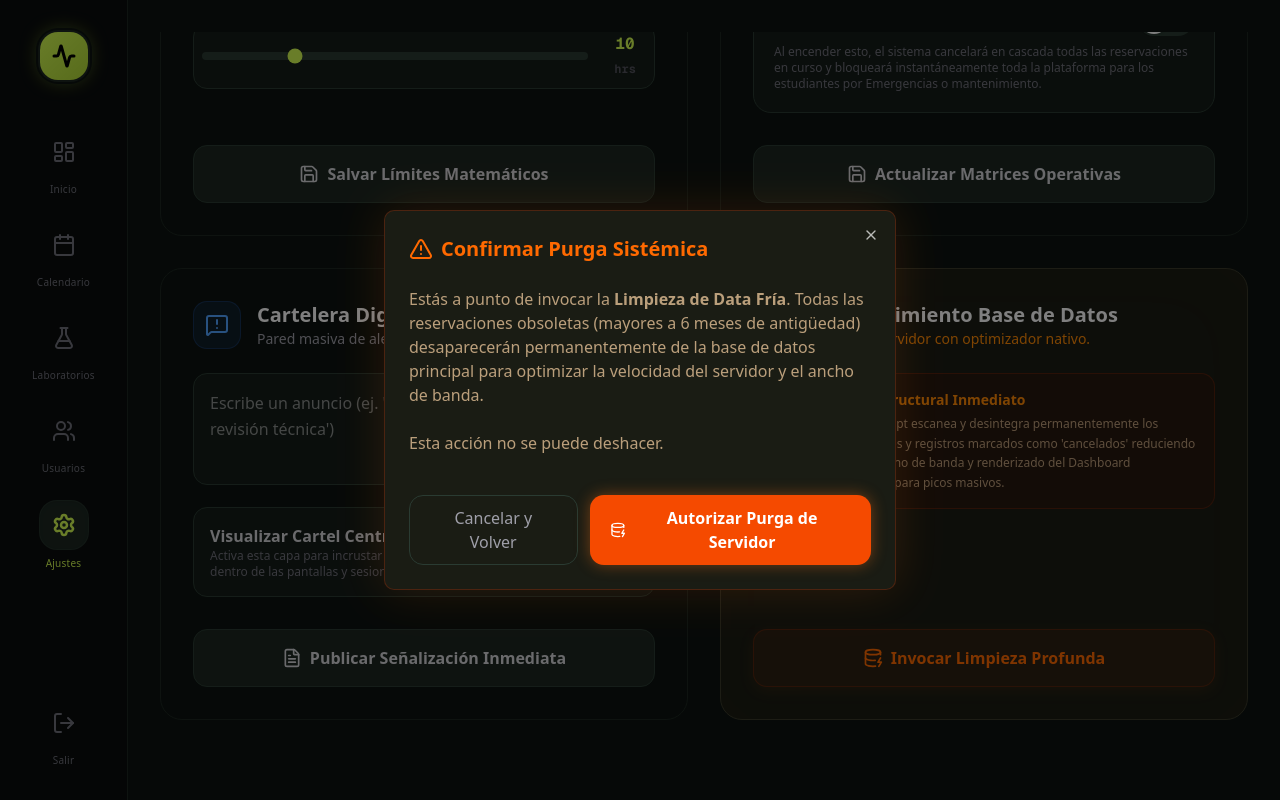
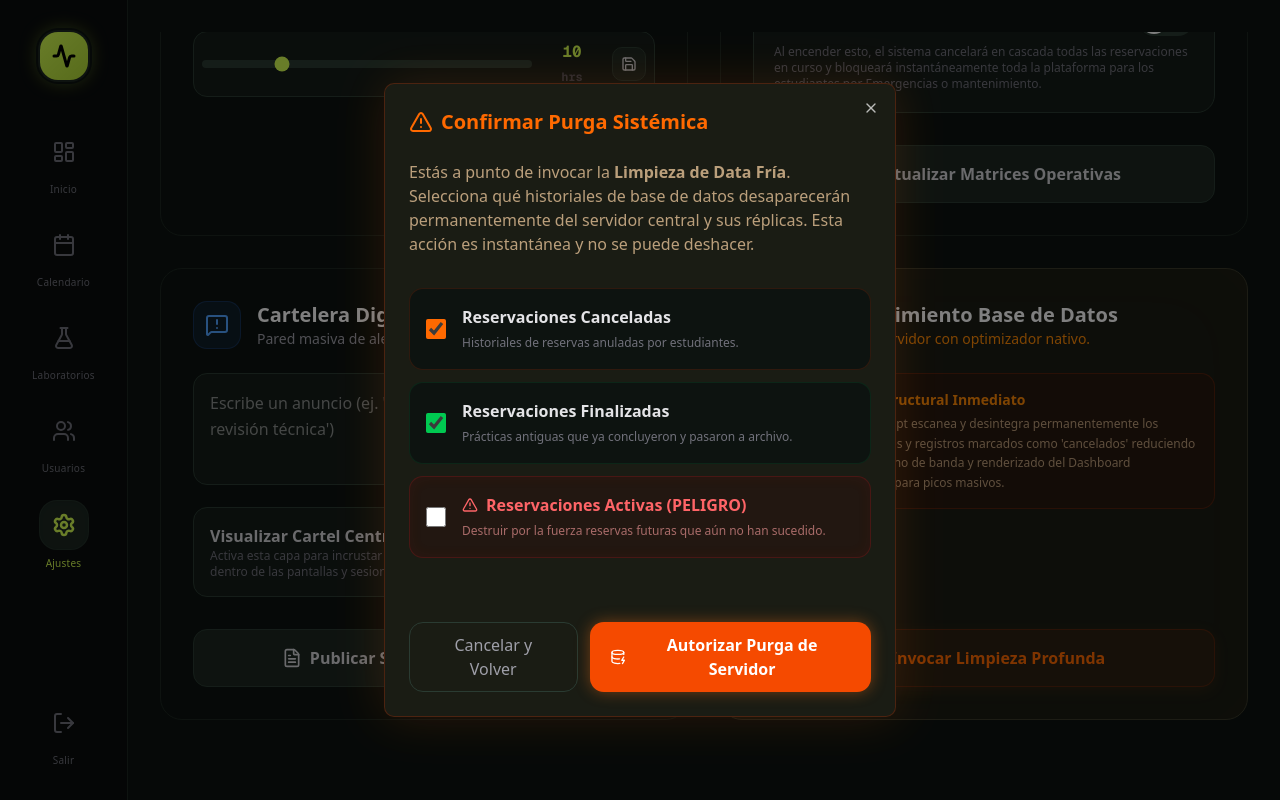
Before and after one commit to Dennis290699/Sistema-Reservas, a Next.js app in the folder frontend-admin-dashboard-lab-uce/: page /dashboard/ajustes in a window 1280 px wide. Both pictures are taken after a click on the button "Invocar Limpieza Profunda". Built offline with nearby package versions, Linux system fonts and the light colour scheme; no server answers.

Commit message:
feat(settings): decouple math limits & upgrade purge engine with state checkboxes

```diff
--- a/frontend-admin-dashboard-lab-uce/src/app/dashboard/ajustes/page.tsx
+++ b/frontend-admin-dashboard-lab-uce/src/app/dashboard/ajustes/page.tsx
@@ -16,8 +16,13 @@ export default function AjustesGlobalesPage() {
     const [opsPolicies, setOpsPolicies] = useState({ opening_time: "07:00", closing_time: "21:00", emergency_lockdown: false });
     const [banners, setBanners] = useState({ global_message: "", is_active: false });
 
-    // Modals
+    // Modals & Purge
     const [isPurgeModalOpen, setIsPurgeModalOpen] = useState(false);
+    const [purgeOptions, setPurgeOptions] = useState({
+        cancelada: true,
+        finalizada: true,
+        activa: false
+    });
 
     const fetchConfig = async () => {
         try {
@@ -58,10 +63,20 @@ export default function AjustesGlobalesPage() {
     };
 
     const executePurge = async () => {
+        const targetStatuses = [];
+        if (purgeOptions.cancelada) targetStatuses.push('cancelada');
+        if (purgeOptions.finalizada) targetStatuses.push('finalizada');
+        if (purgeOptions.activa) targetStatuses.push('activa');
+
+        if (targetStatuses.length === 0) {
+            toast.error("Debe habilitar al menos un estado civil de reserva para purgar.");
+            return;
+        }
+
         try {
             setIsPurgeModalOpen(false);
             setIsSaving('purge_history');
-            const result = await SettingsService.purgeHistory();
+            const result = await SettingsService.purgeHistory(targetStatuses);
             toast.success(`Purga Sistémica completada: Se liberaron ${result.deleted_rows || 0} registros fantasma del servidor central.`);
         } catch (error: any) {
             toast.error("Fallo durante la Directiva de Limpieza Profunda.");
@@ -125,7 +140,7 @@ export default function AjustesGlobalesPage() {
                         </div>
 
                         <div className="space-y-6 mb-8">
-                            <div className="flex flex-col gap-2">
+                            <div className="flex flex-col gap-3">
                                 <label className="text-sm font-semibold text-zinc-300">Días de Anticipación (Límite visual calendario)</label>
                                 <div className="flex items-center gap-4 bg-[#141C18] border border-[#2A3B32] p-2 rounded-xl">
                                     <input
@@ -134,11 +149,19 @@ export default function AjustesGlobalesPage() {
                                         onChange={(e) => setBookingRules({ ...bookingRules, max_days_advance: parseInt(e.target.value) })}
                                         className="w-full h-2 bg-[#2A3B32] rounded-lg appearance-none cursor-pointer accent-[#D3FB52]"
                                     />
-                                    <span className="text-[#D3FB52] font-mono font-bold w-12 text-center">{bookingRules.max_days_advance} <span className="text-zinc-600 text-xs text-left">días</span></span>
+                                    <span className="text-[#D3FB52] font-mono font-bold w-12 text-center shrink-0">{bookingRules.max_days_advance} <span className="text-zinc-600 text-xs text-left">días</span></span>
+                                    <button
+                                        onClick={() => handleUpdate('booking_rules', bookingRules)}
+                                        disabled={isSaving === 'booking_rules'}
+                                        title="Guardar Límite de Días"
+                                        className="p-2 rounded-lg bg-[#1C2721] text-zinc-300 hover:text-[#D3FB52] transition-colors shrink-0 flex items-center justify-center border border-[#2A3B32] hover:border-[#D3FB52]/30"
+                                    >
+                                        {isSaving === 'booking_rules' ? <span className="animate-spin rounded-full h-4 w-4 border-b-2 border-white"></span> : <Save className="w-4 h-4" />}
+                                    </button>
                                 </div>
                             </div>
 
-                            <div className="flex flex-col gap-2">
+                            <div className="flex flex-col gap-3">
                                 <label className="text-sm font-semibold text-zinc-300">Límite de Consumo Semanal (Total Horas por cuenta)</label>
                                 <div className="flex items-center gap-4 bg-[#141C18] border border-[#2A3B32] p-2 rounded-xl">
                                     <input
@@ -147,20 +170,19 @@ export default function AjustesGlobalesPage() {
                                         onChange={(e) => setBookingRules({ ...bookingRules, max_hours_week: parseInt(e.target.value) })}
                                         className="w-full h-2 bg-[#2A3B32] rounded-lg appearance-none cursor-pointer accent-[#D3FB52]"
                                     />
-                                    <span className="text-[#D3FB52] font-mono font-bold w-12 text-center">{bookingRules.max_hours_week} <span className="text-zinc-600 text-xs text-left">hrs</span></span>
+                                    <span className="text-[#D3FB52] font-mono font-bold w-12 text-center shrink-0">{bookingRules.max_hours_week} <span className="text-zinc-600 text-xs text-left">hrs</span></span>
+                                    <button
+                                        onClick={() => handleUpdate('booking_rules', bookingRules)}
+                                        disabled={isSaving === 'booking_rules'}
+                                        title="Guardar Horas Máximas"
+                                        className="p-2 rounded-lg bg-[#1C2721] text-zinc-300 hover:text-[#D3FB52] transition-colors shrink-0 flex items-center justify-center border border-[#2A3B32] hover:border-[#D3FB52]/30"
+                                    >
+                                        {isSaving === 'booking_rules' ? <span className="animate-spin rounded-full h-4 w-4 border-b-2 border-white"></span> : <Save className="w-4 h-4" />}
+                                    </button>
                                 </div>
                             </div>
                         </div>
                     </div>
-
-                    <button
-                        onClick={() => handleUpdate('booking_rules', bookingRules)}
-                        disabled={isSaving === 'booking_rules'}
-                        className="w-full py-4 rounded-xl items-center justify-center flex gap-2 font-bold bg-[#1C2721] text-zinc-300 hover:text-[#D3FB52] border border-[#2A3B32] hover:bg-[#D3FB52]/5 hover:border-[#D3FB52]/30 transition-all"
-                    >
-                        {isSaving === 'booking_rules' ? <span className="animate-spin rounded-full h-4 w-4 border-b-2 border-white"></span> : <Save className="w-5 h-5" />}
-                        Salvar Límites Matemáticos
-                    </button>
                 </motion.div>
 
                 {/* Modulo 2: Politicas Operativas y Kill-Switch */}
@@ -315,8 +337,49 @@ export default function AjustesGlobalesPage() {
                             <AlertTriangle className="w-6 h-6" /> Confirmar Purga Sistémica
                         </DialogTitle>
                         <DialogDescription className="text-orange-200/70 pt-4 text-base">
-                            Estás a punto de invocar la <strong>Limpieza de Data Fría</strong>. Todas las reservaciones obsoletas (mayores a 6 meses de antigüedad) desaparecerán permanentemente de la base de datos principal para optimizar la velocidad del servidor y el ancho de banda. <br/><br/>Esta acción no se puede deshacer.
+                            Estás a punto de invocar la <strong>Limpieza de Data Fría</strong>. Selecciona qué historiales de base de datos desaparecerán permanentemente del servidor central y sus réplicas. Esta acción es instantánea y no se puede deshacer.
                         </DialogDescription>
+
+                        <div className="flex flex-col gap-3 py-6">
+                            <label className="flex items-center gap-4 p-4 rounded-xl border border-orange-900/30 bg-[#0D1310] cursor-pointer hover:border-orange-500/50 transition-colors">
+                                <input
+                                    type="checkbox"
+                                    checked={purgeOptions.cancelada}
+                                    onChange={(e) => setPurgeOptions({...purgeOptions, cancelada: e.target.checked})}
+                                    className="w-5 h-5 accent-orange-500 rounded border-gray-600"
+                                />
+                                <div>
+                                    <span className="text-zinc-200 font-bold block">Reservaciones Canceladas</span>
+                                    <span className="text-xs text-zinc-500">Historiales de reservas anuladas por estudiantes.</span>
+                                </div>
+                            </label>
+
+                            <label className="flex items-center gap-4 p-4 rounded-xl border border-green-900/30 bg-[#0D1310] cursor-pointer hover:border-green-500/50 transition-colors">
+                                <input
+                                    type="checkbox"
+                                    checked={purgeOptions.finalizada}
+                                    onChange={(e) => setPurgeOptions({...purgeOptions, finalizada: e.target.checked})}
+                                    className="w-5 h-5 accent-green-500 rounded border-gray-600"
+                                />
+                                <div>
+                                    <span className="text-zinc-200 font-bold block">Reservaciones Finalizadas</span>
+                                    <span className="text-xs text-zinc-500">Prácticas antiguas que ya concluyeron y pasaron a archivo.</span>
+                                </div>
+                            </label>
+
+                            <label className="flex items-center gap-4 p-4 rounded-xl border border-red-900/40 bg-red-950/20 cursor-pointer hover:border-red-500/60 transition-colors shadow-[0_0_15px_rgba(239,68,68,0.05)_inset]">
+                                <input
+                                    type="checkbox"
+                                    checked={purgeOptions.activa}
+                                    onChange={(e) => setPurgeOptions({...purgeOptions, activa: e.target.checked})}
+                                    className="w-5 h-5 accent-red-600 rounded border-red-500"
+                                />
+                                <div>
+                                    <span className="text-red-400 font-bold block flex items-center gap-2"><AlertTriangle className="w-4 h-4"/> Reservaciones Activas (PELIGRO)</span>
+                                    <span className="text-xs text-red-300/60">Destruir por la fuerza reservas futuras que aún no han sucedido.</span>
+                                </div>
+                            </label>
+                        </div>
                     </DialogHeader>
 
                     <DialogFooter className="mt-6 flex gap-3 sm:justify-end">
--- a/frontend-admin-dashboard-lab-uce/src/services/settings.service.ts
+++ b/frontend-admin-dashboard-lab-uce/src/services/settings.service.ts
@@ -15,7 +15,7 @@ export const SettingsService = {
         return api.put<SystemSetting>(`/settings/${key}`, { value });
     },
 
-    purgeHistory: async (): Promise<{ message: string, deleted_rows: number }> => {
-        return api.post<{ message: string, deleted_rows: number }>('/settings/purge-history', {});
+    purgeHistory: async (targetStatuses: string[]): Promise<{ message: string, deleted_rows: number }> => {
+        return api.post<{ message: string, deleted_rows: number }>('/settings/purge-history', { targetStatuses });
     }
 };
```
Also changed, not shown: 1 other file (tests, documents, lock files or other folders).
